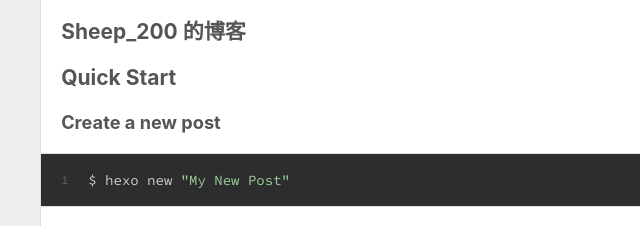
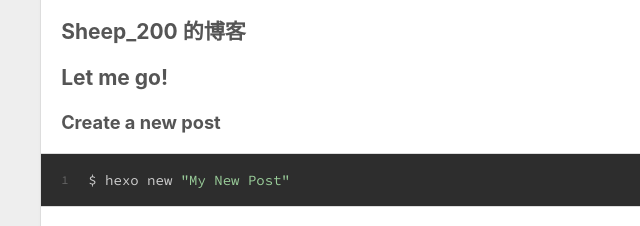
Before and after one commit to sheep200/sheep200.github.io, a plain HTML site: page index.html in a window 1280 px wide. Shown: the part 501-727 px from the top of the page, 0-640 px from the left. Drawn offline with nearby package versions, Linux system fonts and the light colour scheme.

Commit message:
Site updated: 2021-08-03 18:13:59

```diff
--- a/index.html
+++ b/index.html
@@ -87,7 +87,7 @@
     <div class="article-entry" itemprop="articleBody">
 
         <p>Welcome to <a target="_blank" rel="noopener" href="https://hexo.io/">Hexo</a>! This is your very first post. Check <a target="_blank" rel="noopener" href="https://hexo.io/docs/">documentation</a> for more info. If you get any problems when using Hexo, you can find the answer in <a target="_blank" rel="noopener" href="https://hexo.io/docs/troubleshooting.html">troubleshooting</a> or you can ask me on <a target="_blank" rel="noopener" href="https://github.com/hexojs/hexo/issues">GitHub</a>.</p>
-<h2 id="Sheep-200-的博客"><a href="#Sheep-200-的博客" class="headerlink" title="Sheep_200 的博客"></a>Sheep_200 的博客</h2><h2 id="Quick-Start"><a href="#Quick-Start" class="headerlink" title="Quick Start"></a>Quick Start</h2><h3 id="Create-a-new-post"><a href="#Create-a-new-post" class="headerlink" title="Create a new post"></a>Create a new post</h3><figure class="highlight bash"><table><tr><td class="gutter"><pre><span class="line">1</span><br></pre></td><td class="code"><pre><span class="line">$ hexo new <span class="string">&quot;My New Post&quot;</span></span><br></pre></td></tr></table></figure>
+<h2 id="Sheep-200-的博客"><a href="#Sheep-200-的博客" class="headerlink" title="Sheep_200 的博客"></a>Sheep_200 的博客</h2><h2 id="Let-me-go"><a href="#Let-me-go" class="headerlink" title="Let me go!"></a>Let me go!</h2><h3 id="Create-a-new-post"><a href="#Create-a-new-post" class="headerlink" title="Create a new post"></a>Create a new post</h3><figure class="highlight bash"><table><tr><td class="gutter"><pre><span class="line">1</span><br></pre></td><td class="code"><pre><span class="line">$ hexo new <span class="string">&quot;My New Post&quot;</span></span><br></pre></td></tr></table></figure>
 
 <p>More info: <a target="_blank" rel="noopener" href="https://hexo.io/docs/writing.html">Writing</a></p>
 <h3 id="Run-server"><a href="#Run-server" class="headerlink" title="Run server"></a>Run server</h3><figure class="highlight bash"><table><tr><td class="gutter"><pre><span class="line">1</span><br></pre></td><td class="code"><pre><span class="line">$ hexo server</span><br></pre></td></tr></table></figure>
```
Also changed, not shown: 2021/08/03/hello-world/index.html (+2 -2 lines).
